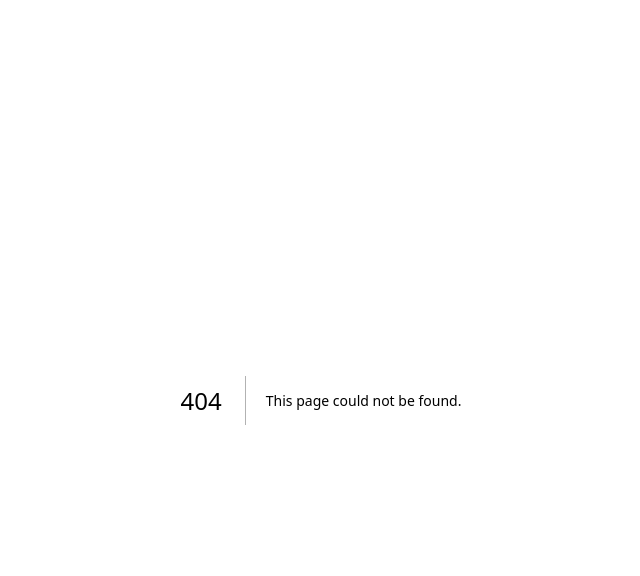
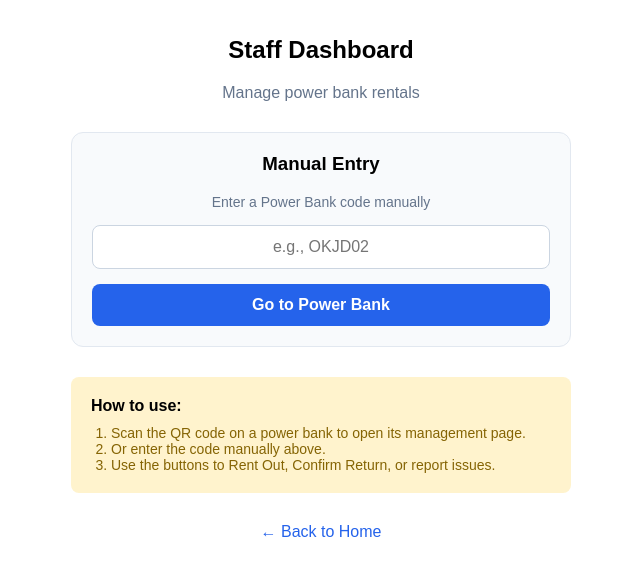
Before and after one commit to okivictor01-bit/OKcharge-, a Next.js app: page /staff in a window 1280 px wide. Before the commit this address had no page. Shown: the top 576 px of the page, without its empty margins (319-959 px from the left). Built offline with nearby package versions, Linux system fonts and the light colour scheme.

Commit message:
Create page.tsx

```diff
--- /dev/null
+++ b/app/staff/page.tsx
@@ -0,0 +1,51 @@
+"use client";
+
+import { useState } from 'react';
+
+export default function StaffDashboard() {
+  const [scanCode, setScanCode] = useState('');
+
+  const handleGoToPB = () => {
+    if (scanCode) {
+      window.location.href = `/staff/pb?code=${scanCode}`;
+    }
+  };
+
+  return (
+    <main style={{ padding: '20px', fontFamily: 'sans-serif', maxWidth: '500px', margin: '0 auto', textAlign: 'center' }}>
+      <h1 style={{ fontSize: '24px', marginBottom: '20px' }}>Staff Dashboard</h1>
+      <p style={{ color: '#64748b', marginBottom: '30px' }}>Manage power bank rentals</p>
+
+      <div style={{ backgroundColor: '#f8fafc', padding: '20px', borderRadius: '12px', border: '1px solid #e2e8f0', marginBottom: '20px' }}>
+        <h3 style={{ marginTop: 0 }}>Manual Entry</h3>
+        <p style={{ fontSize: '14px', color: '#64748b', marginBottom: '15px' }}>Enter a Power Bank code manually</p>
+        <input
+          type="text"
+          placeholder="e.g., OKJD02"
+          value={scanCode}
+          onChange={(e) => setScanCode(e.target.value.toUpperCase())}
+          style={{ width: '100%', padding: '12px', marginBottom: '15px', borderRadius: '8px', border: '1px solid #cbd5e1', fontSize: '16px', textAlign: 'center', boxSizing: 'border-box' }}
+        />
+        <button
+          onClick={handleGoToPB}
+          style={{ width: '100%', padding: '12px', backgroundColor: '#2563eb', color: 'white', border: 'none', borderRadius: '8px', fontSize: '16px', fontWeight: 'bold', cursor: 'pointer' }}
+        >
+          Go to Power Bank
+        </button>
+      </div>
+
+      <div style={{ marginTop: '30px', padding: '20px', backgroundColor: '#fff3cd', borderRadius: '8px', textAlign: 'left' }}>
+        <h3 style={{ margin: '0 0 10px 0', fontSize: '16px' }}>How to use:</h3>
+        <ol style={{ margin: 0, paddingLeft: '20px', fontSize: '14px', color: '#856404' }}>
+          <li>Scan the QR code on a power bank to open its management page.</li>
+          <li>Or enter the code manually above.</li>
+          <li>Use the buttons to Rent Out, Confirm Return, or report issues.</li>
+        </ol>
+      </div>
+
+      <div style={{ marginTop: '30px', textAlign: 'center' }}>
+        <a href="/" style={{ color: '#2563eb', textDecoration: 'none' }}>← Back to Home</a>
+      </div>
+    </main>
+  );
+}
```
